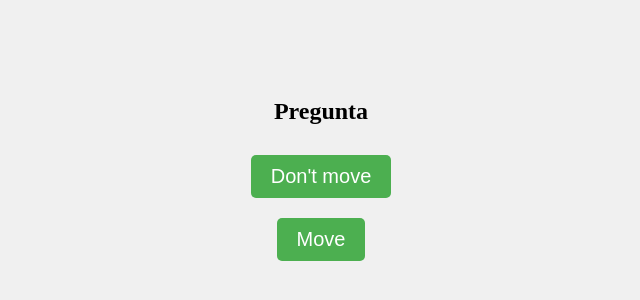
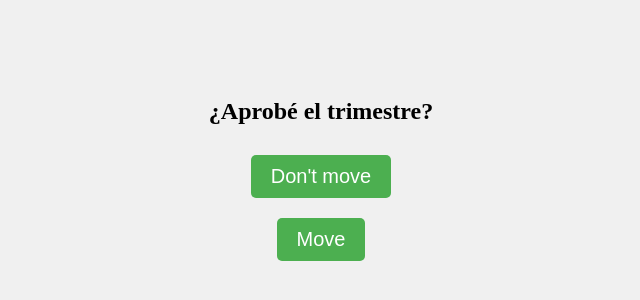
Before and after one commit to Byr4x/GGH_CARG, a plain HTML site: page index.html in a window 1280 px wide. Shown: the part 224-524 px from the top of the page, without its empty margins (319-959 px from the left). Drawn offline with Linux system fonts and the light colour scheme.

Commit message:
Cambiar el tittle y la pregunta en el <h1> del index

```diff
--- a/index.html
+++ b/index.html
@@ -3,12 +3,12 @@
 <head>
     <meta charset="UTF-8">
     <meta name="viewport" content="width=device-width, initial-scale=1.0">
-    <title>♾️( ͡° ͜ʖ ͡°)♾️</title>
+    <title>Pregunta para Carlos</title>
     <link rel="stylesheet" href="styles.css">
 </head>
 <body>
     <div class="container">
-        <h1>Pregunta</h1>
+        <h1>¿Aprobé el trimestre?</h1>
         <div class="buttons">
             <button id="yesButton">Don't move</button>
             <button id="noButton">Move</button>
```
